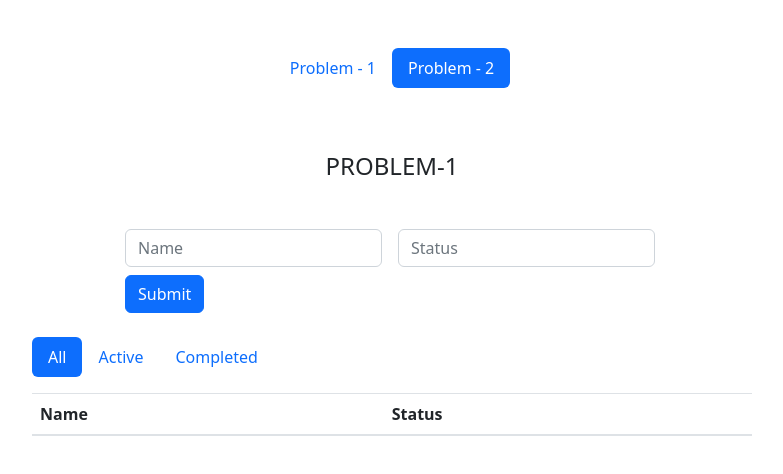
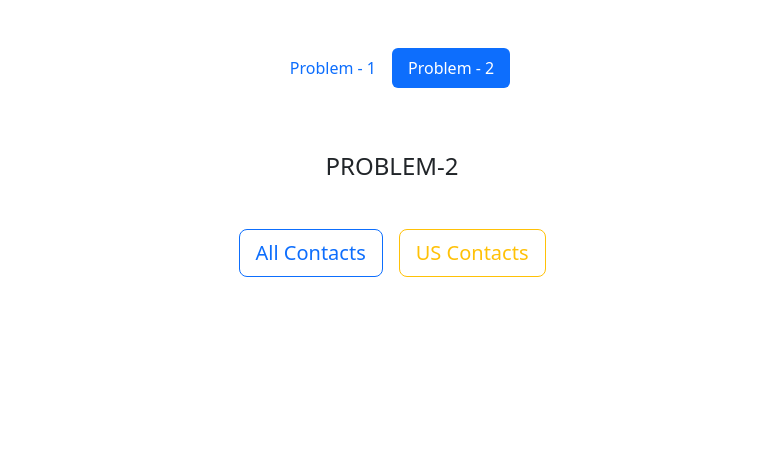
Before and after one commit to Avisheik1721158/react-task, a React (Vite) app: page /problem-2 in a window 1280 px wide. Shown: the top 474 px of the page, without its empty margins (248-1031 px from the left). Built offline with nearby package versions, Linux system fonts and the light colour scheme.

Commit message:
Modal A and Modal B

```diff
--- /dev/null
+++ b/src/components/ModalA.jsx
@@ -0,0 +1,5 @@
+import React from "react";
+
+export default function ModalA() {
+  return <div>ModalA</div>;
+}
--- /dev/null
+++ b/src/components/ModalB.jsx
@@ -0,0 +1,5 @@
+import React from "react";
+
+export default function ModalB() {
+  return <div>ModalB</div>;
+}
--- a/src/components/Problem-2.jsx
+++ b/src/components/Problem-2.jsx
@@ -1,79 +1,57 @@
 import React, { useState } from "react";
+import ModalA from "./ModalA";
+import { useNavigate } from "react-router-dom";
+import ModalB from "./ModalB";
 
-const Problem1 = () => {
-  const [show, setShow] = useState("all");
+const Problem2 = () => {
+  const [showModalA, setShowModalA] = useState(false);
+  const [showModalB, setShowModalB] = useState(false);
+  const navigate = useNavigate();
 
-  const handleClick = (val) => {
-    setShow(val);
+  const openModalA = () => {
+    navigate("/modalA");
+    setShowModalA(true);
+    setShowModalB(false);
+  };
+
+  const openModalB = () => {
+    navigate("/modalB");
+    setShowModalB(true);
+    setShowModalA(false);
   };
 
   return (
     <div className="container">
       <div className="row justify-content-center mt-5">
-        <h4 className="text-center text-uppercase mb-5">Problem-1</h4>
-        <div className="col-6 ">
-          <form className="row gy-2 gx-3 align-items-center mb-4">
-            <div className="col-auto">
-              <input type="text" className="form-control" placeholder="Name" />
-            </div>
-            <div className="col-auto">
-              <input
-                type="text"
-                className="form-control"
-                placeholder="Status"
-              />
-            </div>
-            <div className="col-auto">
-              <button type="submit" className="btn btn-primary">
-                Submit
-              </button>
-            </div>
-          </form>
+        <h4 className="text-center text-uppercase mb-5">Problem-2</h4>
+
+        <div className="d-flex justify-content-center gap-3">
+          <button
+            className="btn btn-lg btn-outline-primary"
+            type="button"
+            data-toggle="modal"
+            data-target="#exampleModalA"
+            onClick={openModalA}
+          >
+            All Contacts
+          </button>
+          <button
+            className="btn btn-lg btn-outline-warning"
+            type="button"
+            data-toggle="modal"
+            data-target="#exampleModalB"
+            onClick={openModalB}
+          >
+            US Contacts
+          </button>
         </div>
-        <div className="col-8">
-          <ul className="nav nav-pills mb-3" id="pills-tab" role="tablist">
-            <li className="nav-item">
-              <button
-                className={`nav-link ${show === "all" && "active"}`}
-                type="button"
-                onClick={() => handleClick("all")}
-              >
-                All
-              </button>
-            </li>
-            <li className="nav-item">
-              <button
-                className={`nav-link ${show === "active" && "active"}`}
-                type="button"
-                onClick={() => handleClick("active")}
-              >
-                Active
-              </button>
-            </li>
-            <li className="nav-item">
-              <button
-                className={`nav-link ${show === "completed" && "active"}`}
-                type="button"
-                onClick={() => handleClick("completed")}
-              >
-                Completed
-              </button>
-            </li>
-          </ul>
-          <div className="tab-content"></div>
-          <table className="table table-striped ">
-            <thead>
-              <tr>
-                <th scope="col">Name</th>
-                <th scope="col">Status</th>
-              </tr>
-            </thead>
-            <tbody></tbody>
-          </table>
-        </div>
+
+        {/* Modal A */}
+        {showModalA && <ModalA />}
+        {showModalB && <ModalB />}
       </div>
     </div>
   );
 };
 
-export default Problem1;
+export default Problem2;
```
